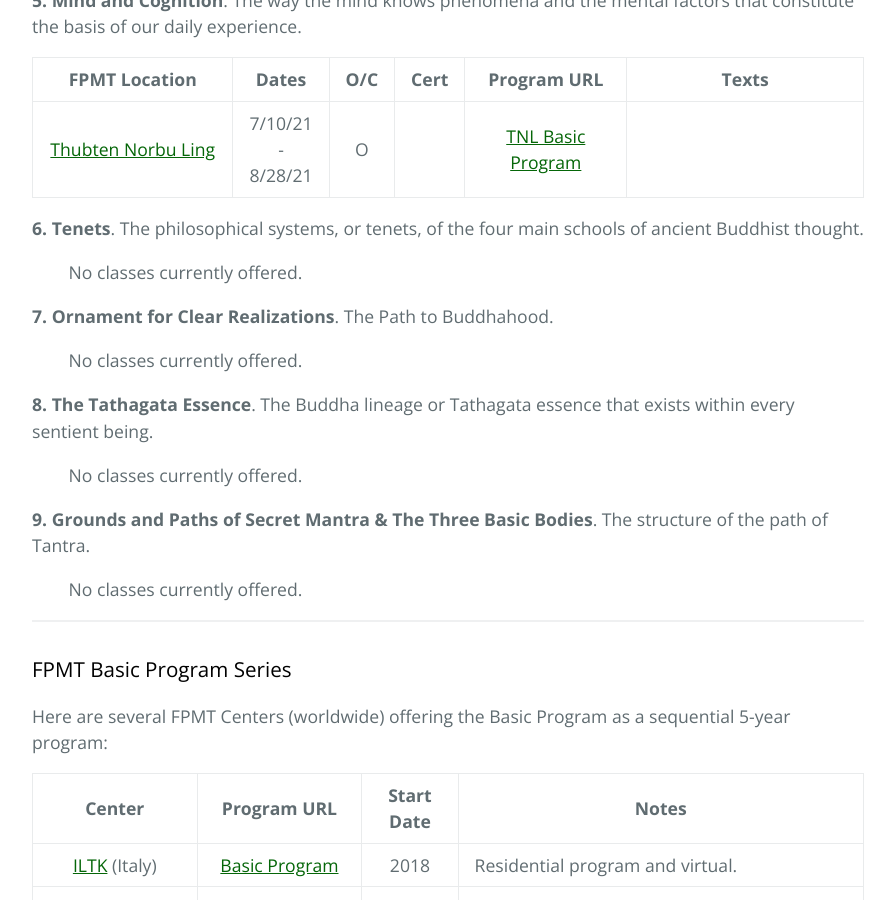
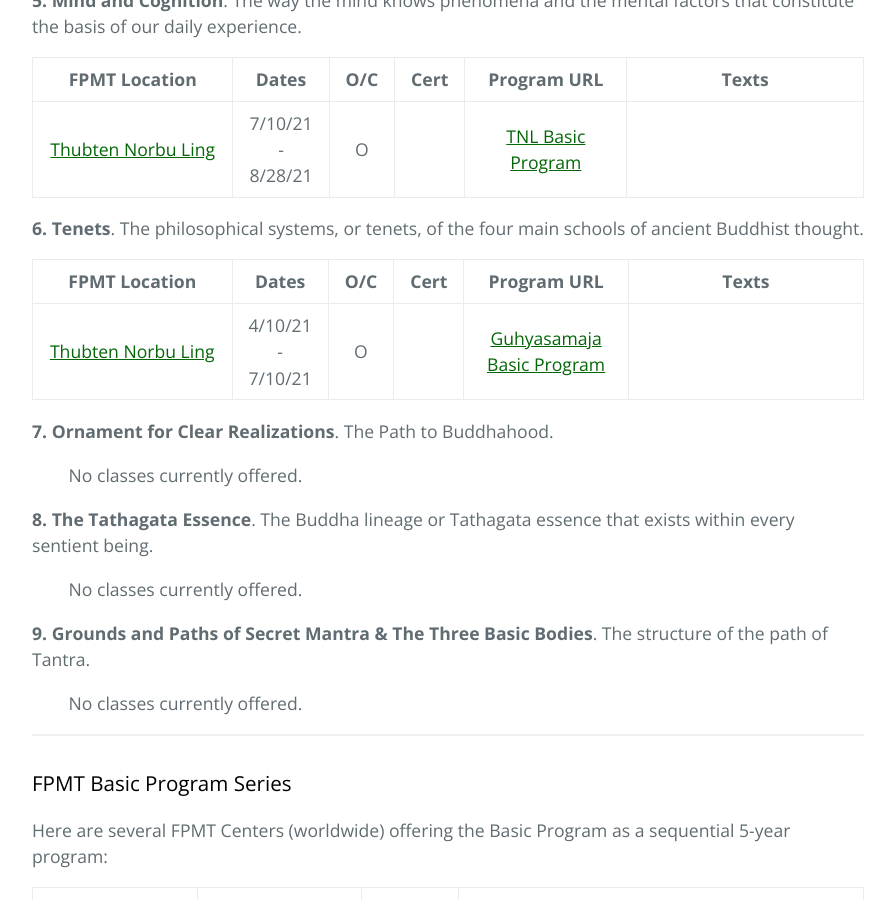
Before and after one commit to lgeorge/lgeorge.github.io, a Jekyll site: the page built from fpmt-na/index.html, in a window 1280 px wide and 900 px high, scrolled down 1748 px. Shown: the whole window, without its empty margins (192-1087 px from the left). Built offline with Jekyll 4.4.1, drawn with Linux system fonts in a browser that asks for light colours.

Commit message:
add Guhyasamaja info

```diff
--- a/fpmt-na/index.html
+++ b/fpmt-na/index.html
@@ -134,7 +134,29 @@
 
     <p><strong>6. Tenets</strong>. The philosophical systems, or tenets, of the four main schools of ancient Buddhist thought.</p>
 
-    <p>&nbsp; &nbsp; &nbsp; &nbsp; No classes currently offered.</p>
+    <table>
+    		<thead>
+    			<tr>
+            <th class="has-text-align-center" data-align="center" width="25%">FPMT Location</th>
+            <th class="has-text-align-center" data-align="center" width="10%">Dates</th>
+            <th class="has-text-align-center" data-align="center" width="7%">O/C</th>
+            <th class="has-text-align-center" data-align="center" width="8%">Cert</th>
+            <th class="has-text-align-center" data-align="center" width="20%">Program URL</th>
+            <th class="has-text-align-center" data-align="center" width="30%">Texts</th>
+          </tr>
+    		</thead>
+    		<tbody>
+    			<tr>
+            <td style="text-align:center"><a href="https://tnlsf.org/" target="_blank" rel="noreferrer noopener">Thubten Norbu Ling</a></td>
+            <td style="text-align:center">4/10/21 - 7/10/21</td>
+            <td style="text-align:center">O</td>
+            <td style="text-align:center"></td>
+            <td style="text-align:center"><a href="http://guhyasamaja.org/index.php/classes/intermediate/buddhist-tenets" target="_blank" rel="noreferrer noopener">Guhyasamaja Basic Program</a></td>
+            <td style="text-align:center"></td>
+          </tr>
+    		</tbody>
+    	</table>
+
 
     <p><strong>7. Ornament for Clear Realizations</strong>. The Path to Buddhahood.</p>
 
```
